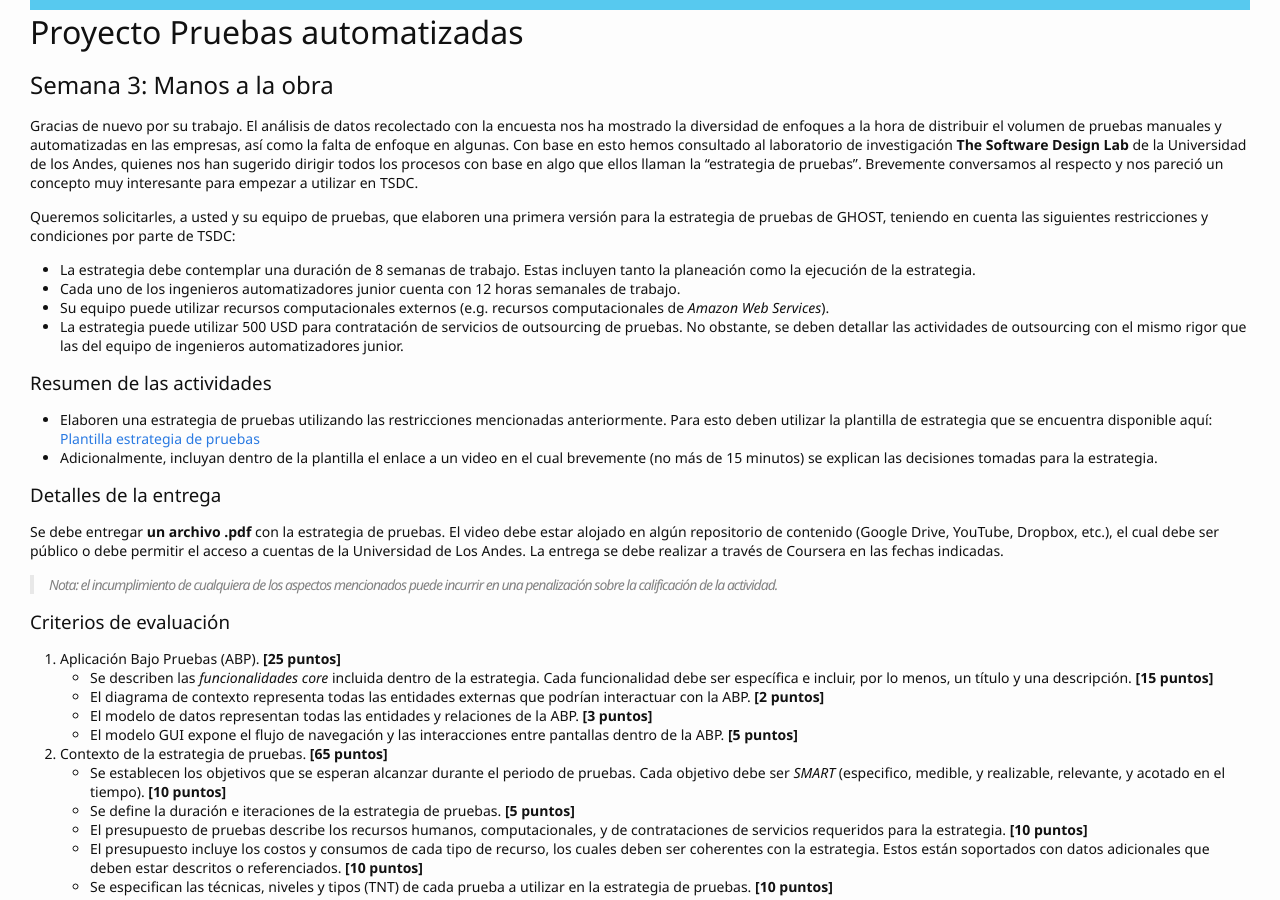
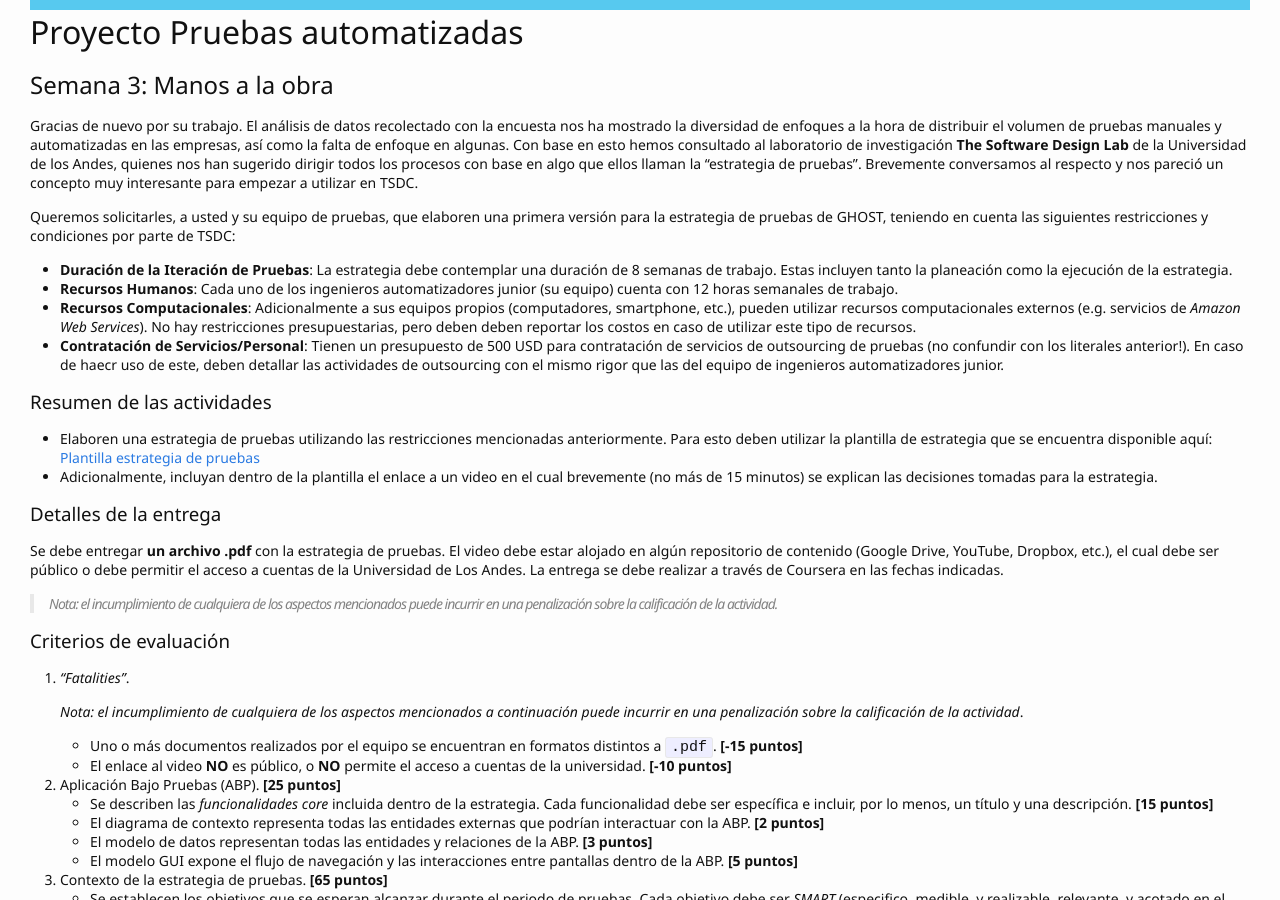
Before and after one commit to TiCSw/mt1_guias_pruebas, a Jekyll site: the page built from docs/semanas/semana3.md, in a window 1280 px wide and 900 px high, scrolled down 306 px. Built offline with Jekyll 4.4.1, drawn with Linux system fonts in a browser that asks for light colours; some web fonts are replaced; our own code applies the rules of GitHub Pages for plain Markdown files; comment, search, counter and statistics services are not loaded.

Commit message:
Update semana3.md

```diff
--- a/docs/semanas/semana3.md
+++ b/docs/semanas/semana3.md
@@ -7,10 +7,10 @@ Gracias de nuevo por su trabajo. El análisis de datos recolectado con la encues
 
 Queremos solicitarles, a usted y su equipo de pruebas, que elaboren una primera versión para la estrategia de pruebas de GHOST, teniendo en cuenta las siguientes restricciones y condiciones por parte de TSDC:
 
-* La estrategia debe contemplar una duración de 8 semanas de trabajo. Estas incluyen tanto la planeación como la ejecución de la estrategia.
-* Cada uno de los ingenieros automatizadores junior cuenta con 12 horas semanales de trabajo.
-* Su equipo puede utilizar recursos computacionales externos (e.g. recursos computacionales de _Amazon Web Services_).
-* La estrategia puede utilizar 500 USD para contratación de servicios de outsourcing de pruebas. No obstante, se deben detallar las actividades de outsourcing con el mismo rigor que las del equipo de ingenieros automatizadores junior.
+* **Duración de la Iteración de Pruebas**: La estrategia debe contemplar una duración de 8 semanas de trabajo. Estas incluyen tanto la planeación como la ejecución de la estrategia.
+* **Recursos Humanos**: Cada uno de los ingenieros automatizadores junior (su equipo) cuenta con 12 horas semanales de trabajo.
+* **Recursos Computacionales**: Adicionalmente a sus equipos propios (computadores, smartphone, etc.), pueden utilizar recursos computacionales externos (e.g. servicios de _Amazon Web Services_). No hay restricciones presupuestarias, pero deben deben reportar los costos en caso de utilizar este tipo de recursos.
+* **Contratación de Servicios/Personal**: Tienen un presupuesto de 500 USD para contratación de servicios de outsourcing de pruebas (no confundir con los literales anterior!). En caso de haecr uso de este, deben detallar las actividades de outsourcing con el mismo rigor que las del equipo de ingenieros automatizadores junior.
 
 ### Resumen de las actividades
 
@@ -24,6 +24,13 @@ Se debe entregar **un archivo .pdf** con la estrategia de pruebas. El video debe
 > _Nota: el incumplimiento de cualquiera de los aspectos mencionados puede incurrir en una penalización sobre la calificación de la actividad_.
 
 ### Criterios de evaluación
+
+0. _"Fatalities"_.
+
+    _Nota: el incumplimiento de cualquiera de los aspectos mencionados a continuación puede incurrir en una penalización sobre la calificación de la actividad_.
+
+   - Uno o más documentos realizados por el equipo se encuentran en formatos distintos a `.pdf`. **[-15 puntos]**
+   - El enlace al video **NO** es público, o **NO** permite el acceso a cuentas de la universidad. **[-10 puntos]**
 
 1. Aplicación Bajo Pruebas (ABP). **[25 puntos]**
     - Se describen las _funcionalidades core_ incluida dentro de la estrategia. Cada funcionalidad debe ser específica e incluir, por lo menos, un título y una descripción. **[15 puntos]**
```
